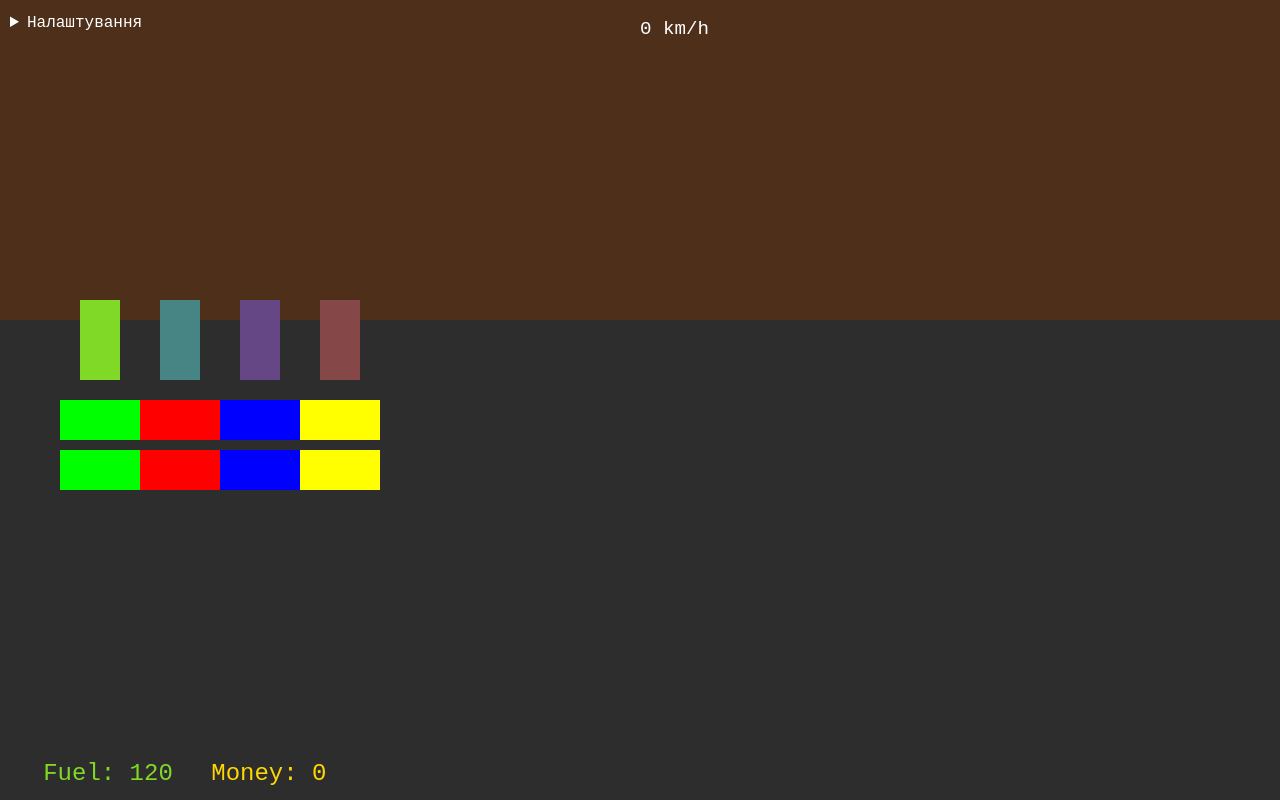
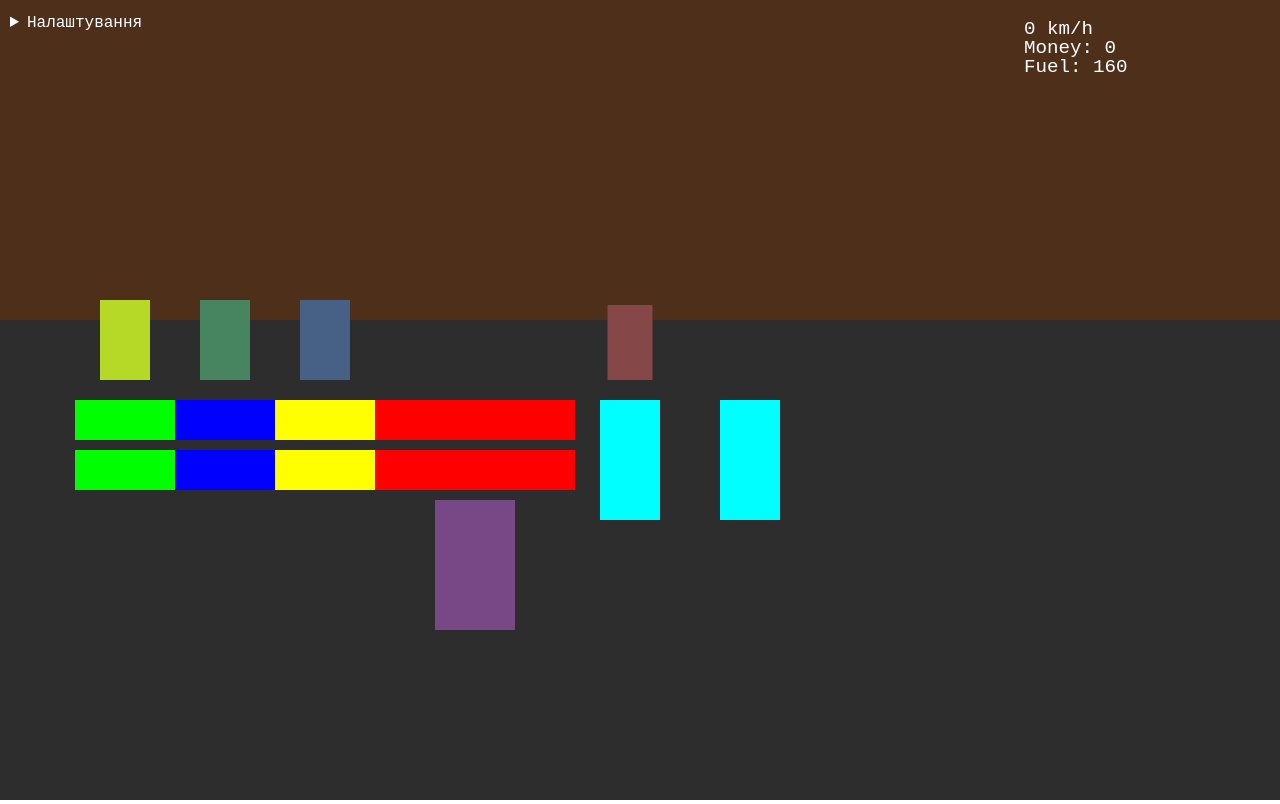
Before and after one commit to BohdanFL/mechanics_of_motion, a plain HTML site: page index.html in a window 1280 px wide. Drawn offline with nearby package versions, Linux system fonts and the light colour scheme; animation ran at ten frames a second.

Commit message:
added capacity, cars, harvesters, tractors

```diff
--- a/index.html
+++ b/index.html
@@ -26,13 +26,16 @@
 		}
 
 		canvas {
+			position: absolute;
+			/* top: -100px; */
+			/* left: -100px; */
 			background-color: #2d2d2d;
 		}
 
 		#info {
 			position: absolute;
 			top: 20px;
-			left: 50%;
+			left: 80%;
 			color: white;
 			font-size: 1.2em;
 		}
@@ -84,8 +87,8 @@
 			</li>
 			<li class="settings__item">
 				Прискорення:
-				<input class="settings__range" id="velocity" value="0.12" min="0." max="1" step="0.01" type="range">
-				(<span id="velocity-value">0.12</span>)
+				<input class="settings__range" id="velocity" value="0.1" min="0." max="1" step="0.01" type="range">
+				(<span id="velocity-value">0.1</span>)
 			</li>
 			<li class="settings__item">
 				Крок повороту:
@@ -94,8 +97,8 @@
 			</li>
 			<li class="settings__item">
 				Зчеплення:
-				<input class="settings__range" id="friction" value="0.08" min="0" max="1" step="0.01" type="range">
-				(<span id="friction-value">0.08</span>)
+				<input class="settings__range" id="friction" value="0.07" min="0" max="1" step="0.01" type="range">
+				(<span id="friction-value">0.07</span>)
 			</li>
 		</ul>
 		<details class="settings-advanced">
@@ -103,15 +106,15 @@
 			<ul class="settings-advanced__list">
 				<li class="settings-advanced__item">
 					Тормозіння:
-					<input class="settings-advanced__range" id="braking" value="1.6" min="0" max="5" step="0.1"
+					<input class="settings-advanced__range" id="braking" value="2" min="0" max="5" step="0.1"
 						type="range">
-					(<span id="braking-value">1.6</span>)
+					(<span id="braking-value">2</span>)
 				</li>
 				<li class="settings-advanced__item">
 					Коефіцієнт задньої швидкості:
-					<input class="settings-advanced__range" id="max-speed-back-koef" value="0.5" min="0.1" max="3"
+					<input class="settings-advanced__range" id="max-speed-back-koef" value="0.3" min="0.1" max="3"
 						step="0.1" type="range">
-					(<span id="max-speed-back-koef-value">0.5</span>)
+					(<span id="max-speed-back-koef-value">0.3</span>)
 				</li>
 			</ul>
 		</details>
@@ -120,6 +123,9 @@
 	<script src="js/math.js"></script>
 	<script src="js/additional.js"></script>
 	<script src="js/core.js"></script>
+	<script src="js/transports/car.js"></script>
+	<script src="js/transports/harvester.js"></script>
+	<script src="js/transports/tractor.js"></script>
 	<script src="js/switcher.js"></script>
 	<script src="js/game.js"></script>
 	<script src="js/machines.js"></script>
--- a/js/core.js
+++ b/js/core.js
@@ -19,12 +19,12 @@ class Box {
 
 	setVectors() {
 		this.vertex[0] = new Vector(
-			(this.x + (this.halfWidth - this.a)) + this.speedTurnX,
-			(this.y + (this.height - this.b)) - this.speedTurnY
+			(this.x + (this.halfWidth - this.a)),
+			(this.y + (this.height - this.b))
 		)
 		this.vertex[1] = new Vector(
-			(this.x + (this.halfWidth + this.a)) + this.speedTurnX,
-			(this.y + (this.height + this.b)) - this.speedTurnY
+			(this.x + (this.halfWidth + this.a)),
+			(this.y + (this.height + this.b))
 		)
 		this.vertex[2] = new Vector(
 			this.vertex[1].x + this.d,
@@ -65,17 +65,20 @@ class Box {
 class Transport extends Box {
 	constructor(x, y, width, height, angle, color, physics = {}) {
 		super(x, y, width, height, angle, color)
-		this.velocity = physics.velocity ?? 0.12
+		this.velocity = physics.velocity ?? 0.1
 		this.maxSpeed = physics.maxSpeed ?? 6
-		this.maxSpeedBackKoef = 0.5
+		this.maxSpeedBackKoef = 0.3
 		this.maxSpeedBack = this.maxSpeed * (physics.maxSpeedBackKoef || this.maxSpeedBackKoef)
-		this.friction = physics.friction ?? 0.08
+		this.friction = physics.friction ?? 0.07
 		this.turnStep = physics.turnStep ?? 1.2
-		this.braking = this.friction * 20
-		this.fuel = 120
-		this.fuelConsumption = 1 / 128
+		this.braking = physics.braking ?? 2
+		this.fuel = 160
+		this.fuelConsumption = 1 / 512
 		this.refDir = this.dir
 		this.disableMove = true
+		this.connectedMachine = null
+		this.isConnected = false
+		this.type = null
 	}
 
 	onListeners() {
@@ -97,9 +100,9 @@ class Transport extends Box {
 			let lightness = parseInt(color[2].slice(0, -1))
 			this.color = `hsl(${colorDeg}, ${brightness + 40}%, ${lightness + 10}%)`
 		}
-		super.draw()
 		this.x += this.speedTurnX
 		this.y -= this.speedTurnY
+		super.draw()
 		this.update()
 	}
 
@@ -125,13 +128,14 @@ class Transport extends Box {
 				this.angle += turnStep
 			}
 		}
+		if (this.isConnected) {
 
+		}
 		this.radian = this.angle * (Math.PI / 180)
 	}
 
 	moveUp() {
 		if (keys.KeyW || keys.ArrowUp) {
-			console.log(!!this.maxSpeed, this.maxSpeed)
 			this.fuel -= this.fuelConsumption
 			if (this.maxSpeed > this.speed && this.maxSpeed) {
 				let stopVelocity = this.speed < 0 ? this.braking : 1;
@@ -140,7 +144,7 @@ class Transport extends Box {
 				this.speed = this.maxSpeed
 			}
 
-			if (this.speed < this.maxSpeed / 5 && this.speed > 0) {
+			if (this.speed < this.maxSpeed / 4 && this.speed > 0) {
 				this.rotate(this.turnStep * this.speed);
 				return
 			}
@@ -159,7 +163,7 @@ class Transport extends Box {
 
 			}
 
-			if (this.speed > -this.maxSpeed / 5 && this.speed < 0) {
+			if (this.speed > -this.maxSpeed / 4 && this.speed < 0) {
 				this.rotate(this.turnStep * Math.abs(this.speed));
 				return
 			}
@@ -209,5 +213,26 @@ class Transport extends Box {
 		}
 		this.move()
 		this.smoothStop()
+		// this.moveView()
+	}
+
+	moveView() {
+		let yMax = Math.max(...this.vertex.map(v => v.y))
+		let yMin = Math.min(...this.vertex.map(v => v.y))
+		// console.clear()
+		// console.log(scrollY)
+		if (yMax > scrollY + innerHeight) {
+			window.scrollTo({
+				left: 0,
+				top: yMax - innerHeight
+			})
+			// this.y = yMax - innerHeight
+		} else if (yMin < scrollY) {
+			window.scrollTo({
+				left: 0,
+				top: yMin
+			})
+			// this.y = yMin
+		}
 	}
 }
--- a/js/field.js
+++ b/js/field.js
@@ -27,8 +27,8 @@ class Field {
 		this.x = x;
 		this.y = y;
 		this.gap = 0
-		this.unitWidth = canvas.width / this.partsX;
-		this.unitHeight = canvas.width / this.partsX;
+		this.unitWidth = innerWidth / this.partsX;
+		this.unitHeight = innerWidth / this.partsX;
 		this.width = this.x + (this.partsX) * this.unitWidth + (this.gap * (this.partsX))
 		this.height = this.y + (this.partsY) * this.unitHeight + (this.gap * (this.partsY))
 		this.color = "hsl(25, 50%, 20%)"
@@ -54,29 +54,25 @@ class Field {
 	updateUnitsCollide() {
 		this.unitsCollide = this.units.filter(unit => {
 			this.machines.forEach(machine => {
-				// if (machine instanceof Player) {
-				// 	if (sat(machine, unit)) {
-				// 		unit.grown = true
-				// 	}
-				// 	return
-				// }
-				if (sat(machine, unit) && machine.isConnected && !machine.activeTransport.disableMove) {
+				if (sat(machine, unit) && machine.isConnected && !machine.connectedTransport.disableMove) {
 					switch (machine.type) {
 						case 'sowing':
-							if (!unit.growingProgress) {
+							if (!unit.growingProgress && machine.capacity >= 0.2) {
 								unit.growingProgress = 33
+								machine.capacity -= 0.2
 							}
 							break;
-						case 'harvester':
-							if (unit.grown) {
+						case 'header':
+							if (unit.grown && (machine.connectedTransport.capacity < machine.connectedTransport.maxCapacity)) {
 								unit.harvested = true
 								unit.grown = false
 								unit.growingProgress = 0
 								if (unit.fertilized) {
-									game.money += 2
+									machine.connectedTransport.capacity += 2
 									return
 								}
-								game.money += 1
+								machine.connectedTransport.capacity += 1
+								// game.money += 1
 							}
 							break;
 						case 'cultivator':
@@ -91,18 +87,22 @@ class Field {
 							}
 							break;
 						case 'fertilizer':
-							if ((!unit.harvested || !unit.grown) && unit.growingProgress) {
+							if (!unit.fertilized && (!unit.harvested || !unit.grown) && unit.growingProgress && machine.capacity >= 0.2) {
 								unit.fertilized = true
+								machine.capacity -= 0.2
 								if (unit.growingProgress >= 33 && unit.growingProgress <= 66) {
 									unit.color = `hsl(95, 33%, ${unit.fertilized ? 20 : 30}%)`
 								} else {
 									unit.color = `hsl(95, 66%, ${unit.fertilized ? 20 : 30}%)`
 								}
 							}
-							if (!unit.growingProgress) {
+							if (!unit.fertilized && !unit.growingProgress && machine.capacity >= 0.2) {
 								unit.fertilized = true
+								machine.capacity -= 0.2
 								unit.color = "hsl(25, 50%, 10%)"
 							}
+							break;
+						case 'tipper':
 							break;
 						default:
 							throw new Error('Not exist type')
--- a/js/game.js
+++ b/js/game.js
@@ -10,11 +10,41 @@ class Game {
 		this.fields.push(new Field(x, y, partsX, partsY, this.machines))
 	}
 
-	addTransport(x, y, width, height, angle, color) {
-		let transport = new Transport(x, y, width, height, angle, color)
+	addTransport(x, y, width, height, angle, color, type) {
+		let transport
+		switch (type) {
+			case 'harvester':
+				transport = new Harvester(x, y, width, height, angle, color)
+				break;
+			case 'tractor':
+				transport = new Tractor(x, y, width, height, angle, color)
+				break;
+			case 'car':
+				transport = new Car(x, y, width, height, angle, color)
+				break;
+			default:
+				throw new Error('Not exist type')
+				break;
+		}
 		this.transports.push(transport)
 		this.machines.forEach(machine => {
-			machine.addTransport(transport)
+			switch (type) {
+				case 'harvester':
+					if (machine.type === 'header') {
+						machine.addTransport(transport)
+					}
+					break;
+				case 'tractor':
+					if (machine.type !== 'tipper' && machine.type !== 'header') {
+						machine.addTransport(transport)
+					}
+					break;
+				case 'car':
+					if (machine.type === 'tipper') {
+						machine.addTransport(transport)
+					}
+					break;
+			}
 		})
 	}
 
@@ -22,16 +52,19 @@ class Game {
 		let machine
 		switch (type) {
 			case 'sowing':
-				machine = new SowingMachine(x, y, width, height, 0, this.transports)
+				machine = new SowingMachine(x, y, width, height, 0, this.transports.filter(t => t.type === 'tractor'))
 				break;
-			case 'harvester':
-				machine = new Harvester(x, y, width, height, 0, this.transports)
+			case 'header':
+				machine = new Header(x, y, width, height, 0, this.transports.filter(t => t.type === 'harvester'))
 				break;
 			case 'cultivator':
-				machine = new Cultivator(x, y, width, height, 0, this.transports)
+				machine = new Cultivator(x, y, width, height, 0, this.transports.filter(t => t.type === 'tractor'))
 				break;
 			case 'fertilizer':
-				machine = new Fertilizer(x, y, width, height, 0, this.transports)
+				machine = new Fertilizer(x, y, width, height, 0, this.transports.filter(t => t.type === 'tractor'))
+				break;
+			case 'tipper':
+				machine = new Tipper(x, y, width, height, 0, this.transports.filter(t => t.type === 'car'))
 				break;
 			default:
 				throw new Error('Not exist type')
@@ -39,28 +72,48 @@ class Game {
 		}
 		this.machines.push(machine)
 		this.fields.forEach(field => {
-			field.addMachine(machine)
+			if (type !== 'tipper') {
+				field.addMachine(machine)
+			}
 		})
 	}
 
 	start() {
+
 		addEventListener("keydown", startMove)
 		addEventListener("keyup", stopMove)
 
 		// create transport
-		for (let i = 1; i <= 4; i++) {
-			this.addTransport(80 * i, 300, 40, 80, 0, `hsl(${(360/4) * i}, 30%, 40%)`)
+		let transportWidth = 50
+		for (let i = 1; i <= 3; i++) {
+			this.addTransport((transportWidth*2) * i, 300, transportWidth, 80, 0, `hsl(${(360/5) * i}, 30%, 40%)`, 'tractor')
 		}
+
+		// create harvester
+		let harvester = new Harvester(transportWidth*2 * 4 + 35, 500, 80, 130, 0, `hsl(${(360/5) * 4}, 30%, 40%)`)
+		this.transports.push(harvester)
+
+		//create car
+		let car = new Car(600 + (15/2), 305, 45, 75, 0, `hsl(${(360/5) * 5}, 30%, 40%)`)
+		this.transports.push(car)
+
 		// enable switch between transports
 		const switcher = new Switcher(this.transports)
 		switcher.on()
 
 		// create machines
+		let machineWidth = 100
 		for (let i = 0; i <= 1; i++) {
-			let i2 = 1
+			let i2 = 0
 			for (const key in MACHINE_TYPE) {
-				this.addMachine((80 * i2 - 20), 400 + (i * 50), 80, 40, key)
 				i2++
+				if (key === 'header') {
+					this.addMachine(machineWidth * i2-25, 400 + (i * 50), machineWidth*2, 40, key)
+				} else if (key ==='tipper'){
+					this.addMachine((machineWidth * (i2+1) + i*120), 400, 60, 120, key)
+				} else {
+					this.addMachine(machineWidth * i2-25, 400 + (i * 50), machineWidth, 40, key)
+				}
 			}
 		}
 
@@ -73,28 +126,33 @@ class Game {
 		this.fields.forEach(field => field.draw())
 		this.machines.forEach(machine => machine.draw())
 		this.transports.forEach(transport => transport.draw())
-
 		this.showInfo()
 	}
 
 	showInfo() {
 		let activeTransport = this.transports.find(t => !t.disableMove)
-		const fuelText = `Fuel: ${Math.abs(activeTransport.fuel.toFixed())}`
-		const moneyText = `Money: ${this.money}`
-		ctx.font = '24px monospace'
-		const fuelTextInfo = ctx.measureText(fuelText)
-		const moneyTextInfo = ctx.measureText(moneyText)
-		ctx.fillStyle = activeTransport.color
-		ctx.fillText(fuelText, fuelTextInfo.width / 3, canvas.height - 20)
-		ctx.fillStyle = 'gold'
-		ctx.fillText(moneyText, fuelTextInfo.width / 3 + fuelTextInfo.width + moneyTextInfo.width / 3, canvas.height - 20)
+		let activeMachine = activeTransport.connectedMachine
 		$info.innerHTML = `
-			<span>${Math.abs(activeTransport.speed.toFixed(1))} km/h</span>
+			<span>${Math.abs(activeTransport.speed.toFixed(1))} km/h</span> <br>
+			<span>Money: ${this.money}</span> <br>
+			<span>Fuel: ${activeTransport.fuel.toFixed()}</span>
 		`
+		let procents, current
+		if (activeMachine && (activeMachine.type === 'sowing' || activeMachine.type === 'fertilizer')) {
+			current = activeMachine
+		} else if (activeTransport.type === 'harvester') {
+			current = activeTransport
+		}
+
+		if (current) {
+			procents = (100 * current.capacity) / current.maxCapacity
+			$info.innerHTML += `<br><span>Capacity: ${procents.toFixed()} %</span>`
+		}
 	}
 
-	setPhysicsForTransport(physics) {
+	setPhysicsForTransport(physics, type = 'tractor') {
 		this.transports.forEach(t => {
+			if (t.type !== type)  return
 			if (physics.velocity!== undefined) {
 				t.velocity = physics.velocity
 			}
--- a/js/machines.js
+++ b/js/machines.js
@@ -5,34 +5,41 @@ class Machine extends Box {
 		this.type = null
 		this.isConnected = false
 		this.transports = transports || []
-		this.activeTransport = null
+		this.connectedTransport = null
+		this.connectListener()
+	}
 
+	connectListener() {
+		// Оптимізувати
 		window.addEventListener("keydown", (e) => {
 			if (e.code === 'Space' && !this.isConnected) {
-				this.transports.forEach(transport => {
-					if (sat(transport, this) && !transport.disableMove) {
-						this.activeTransport = transport
+				console.log(this.transports)
+				this.transports.forEach(t => {
+					if (sat(t, this) && !t.disableMove) {
+						this.connectedTransport = t
+						this.connectedTransport.connectedMachine = this
+						this.connectedTransport.isConnected = true
 						this.isConnected = true
-						this.x = this.activeTransport.x - (this.width - this.activeTransport.width) / 2
-						this.y = this.activeTransport.y + this.activeTransport.height
+						this.setConnectedPos()
 					}
 				})
-			} else if (e.code === 'Space' && this.isConnected && this.activeTransport && !this.activeTransport.disableMove) {
+			} else if (e.code === 'Space' && this.isConnected && this.connectedTransport && !this.connectedTransport.disableMove) {
 				this.isConnected = false
-				this.activeTransport = null
+				this.connectedTransport.connectedMachine = null
+				this.connectedTransport.isConnected = true
+				this.connectedTransport = null
 			}
 		})
-
 	}
 
 	setVectors() {
 		this.vertex[0] = new Vector(
-			(this.x + (this.halfWidth - this.a)) + this.speedTurnX,
-			(this.y - this.b) - this.speedTurnY
+			(this.x + (this.halfWidth - this.a)),
+			(this.y - this.b)
 		)
 		this.vertex[1] = new Vector(
-			(this.x + (this.halfWidth + this.a)) + this.speedTurnX,
-			(this.y + this.b) - this.speedTurnY
+			(this.x + (this.halfWidth + this.a)),
+			(this.y + this.b)
 		)
 		this.vertex[2] = new Vector(
 			this.vertex[1].x - this.d,
@@ -45,18 +52,20 @@ class Machine extends Box {
 	}
 
 	draw() {
-		super.draw()
-
-
 		if (this.isConnected) {
-			this.x = this.activeTransport.x - (this.width - this.activeTransport.width) / 2
-			this.y = this.activeTransport.y + this.activeTransport.height
-			this.speed = this.activeTransport.speed
-			this.radian = this.activeTransport.radian
-			this.dir = this.activeTransport.dir
+			this.speed = this.connectedTransport.speed
+			this.radian = this.connectedTransport.radian
+			this.dir = this.connectedTransport.dir
+			this.setConnectedPos()
 		} else {
 			this.speed = 0
 		}
+		super.draw()
+	}
+
+	setConnectedPos() {
+		this.x = this.connectedTransport.x - (this.width - this.connectedTransport.width) / 2
+		this.y = this.connectedTransport.y + this.connectedTransport.height
 		this.x += this.speedTurnX
 		this.y -= this.speedTurnY
 	}
@@ -72,6 +81,8 @@ class SowingMachine extends Machine {
 	constructor(x, y, width, height, angle, transports) {
 		super(x, y, width, height, angle, transports, 'rgba(0, 255, 0, 1)')
 		this.type = 'sowing'
+		this.maxCapacity = 3000
+		this.capacity = this.maxCapacity
 	}
 }
 
@@ -86,12 +97,53 @@ class Fertilizer extends Machine {
 	constructor(x, y, width, height, angle, transports) {
 		super(x, y, width, height, angle, transports, 'rgba(255, 255, 0, 1)')
 		this.type = 'fertilizer'
+		this.maxCapacity = 3000
+		this.capacity = this.maxCapacity
 	}
 }
 
-class Harvester extends Machine {
+class Header extends Machine {
 	constructor(x, y, width, height, angle, transports) {
 		super(x, y, width, height, angle, transports, 'rgba(255, 0, 0, 1)')
-		this.type = 'harvester'
+		this.type = 'header'
+		this.movingX = 0
+		this.movingY = 0
+	}
+
+	setVectors() {
+		this.vertex[0] = new Vector(
+			(this.x + (this.halfWidth - this.a)) + this.movingX,
+			(this.y + (this.height - this.b)) - this.movingY
+		)
+		this.vertex[1] = new Vector(
+			(this.x + (this.halfWidth + this.a))  + this.movingX,
+			(this.y + (this.height + this.b)) - this.movingY
+		)
+		this.vertex[2] = new Vector(
+			this.vertex[1].x + this.d,
+			this.vertex[1].y - this.c
+		)
+		this.vertex[3] = new Vector(
+			this.vertex[0].x + this.d,
+			this.vertex[0].y - this.c
+		)
+	}
+
+	setConnectedPos() {
+		this.movingX = this.connectedTransport.height * this.sin
+		this.movingY = this.connectedTransport.height * this.cos
+
+		this.x = this.connectedTransport.x + this.connectedTransport.halfWidth - this.halfWidth
+		this.y = this.connectedTransport.y + this.connectedTransport.height - this.height
+
+		this.x += this.speedTurnX
+		this.y -= this.speedTurnY
 	}
 }
+
+class Tipper extends Machine{
+	constructor(x, y, width, height, angle, transports) {
+		super(x, y, width, height, angle, transports, 'rgba(0, 255, 255, 1)')
+		this.type = 'tipper'
+	}
+}
--- /dev/null
+++ b/js/transports/car.js
@@ -0,0 +1,6 @@
+class Car extends Transport {
+	constructor(x, y, width, height, angle, color, physics) {
+		super(x, y, width, height, angle, color, physics)
+		this.type = 'car'
+	}
+}
--- /dev/null
+++ b/js/transports/harvester.js
@@ -0,0 +1,14 @@
+class Harvester extends Transport {
+	constructor(x, y, width, height, angle, color, physics) {
+		super(x, y, width, height, angle, color, physics)
+		this.type = 'harvester'
+		this.maxSpeed = this.maxSpeed * 0.5
+		this.velocity = this.velocity * 0.5
+		this.turnStep = this.turnStep * 0.5
+		this.capacity = 0
+		this.maxCapacity = 8192
+		this.fuel = this.fuel*2.2
+	}
+
+	// transportPipe
+}
--- /dev/null
+++ b/js/transports/tractor.js
@@ -0,0 +1,6 @@
+class Tractor extends Transport {
+	constructor(x, y, width, height, angle, color, physics) {
+		super(x, y, width, height, angle, color, physics)
+		this.type = 'tractor'
+	}
+}
--- a/js/vars.js
+++ b/js/vars.js
@@ -10,7 +10,7 @@ const rangeTurnStep = document.getElementById("turn-step")
 const rangeFriction = document.getElementById("friction")
 const rangeBraking = document.getElementById("braking")
 const rangeMaxSpeedBackKoef = document.getElementById("max-speed-back-koef")
-
+const $settings = document.querySelector(".settings")
 
 const keys = {
 	KeyW: false,
@@ -25,9 +25,18 @@ const keys = {
 
 const MACHINE_TYPE = {
 	sowing: 'sowing',
+	cultivator: 'cultivator',
+	fertilizer: 'fertilizer',
+	header: 'header',
+	tipper: 'tipper',
+}
+
+const TRANSPORT_TYPE = {
+	car: 'car',
 	harvester: 'harvester',
-	cultivator: 'cultivator',
-	fertilizer: 'fertilizer'
+	tractor: 'tractor',
+	// header: 'header',
 }
+
 canvas.height = innerHeight
 canvas.width = innerWidth
```
Also changed, not shown: js/main.js (+18 -2 lines), js/chargers/fertilizer-station.js (added), js/chargers/fuel-station.js (added), js/chargers/seed-station.js (added), js/store.js (added).
